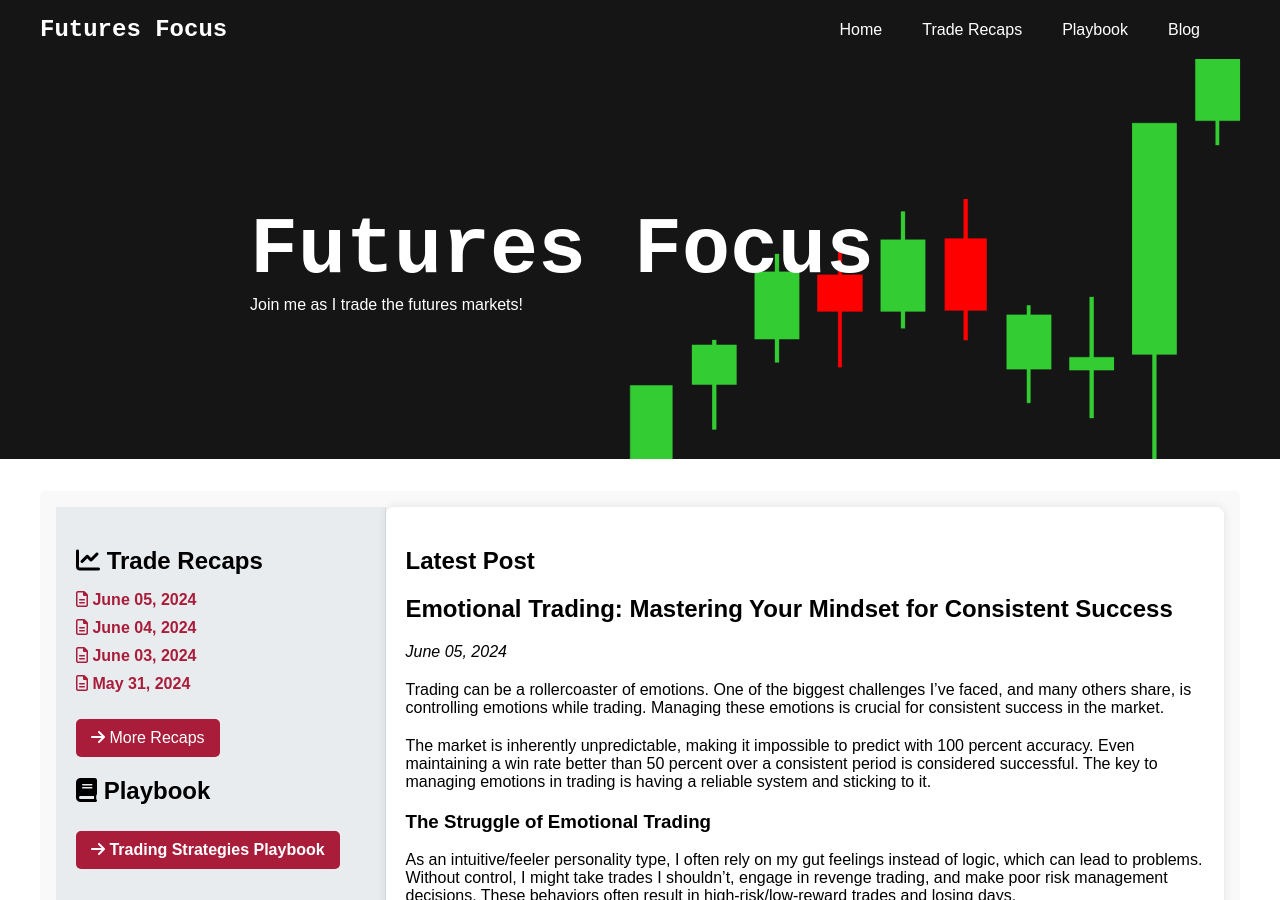
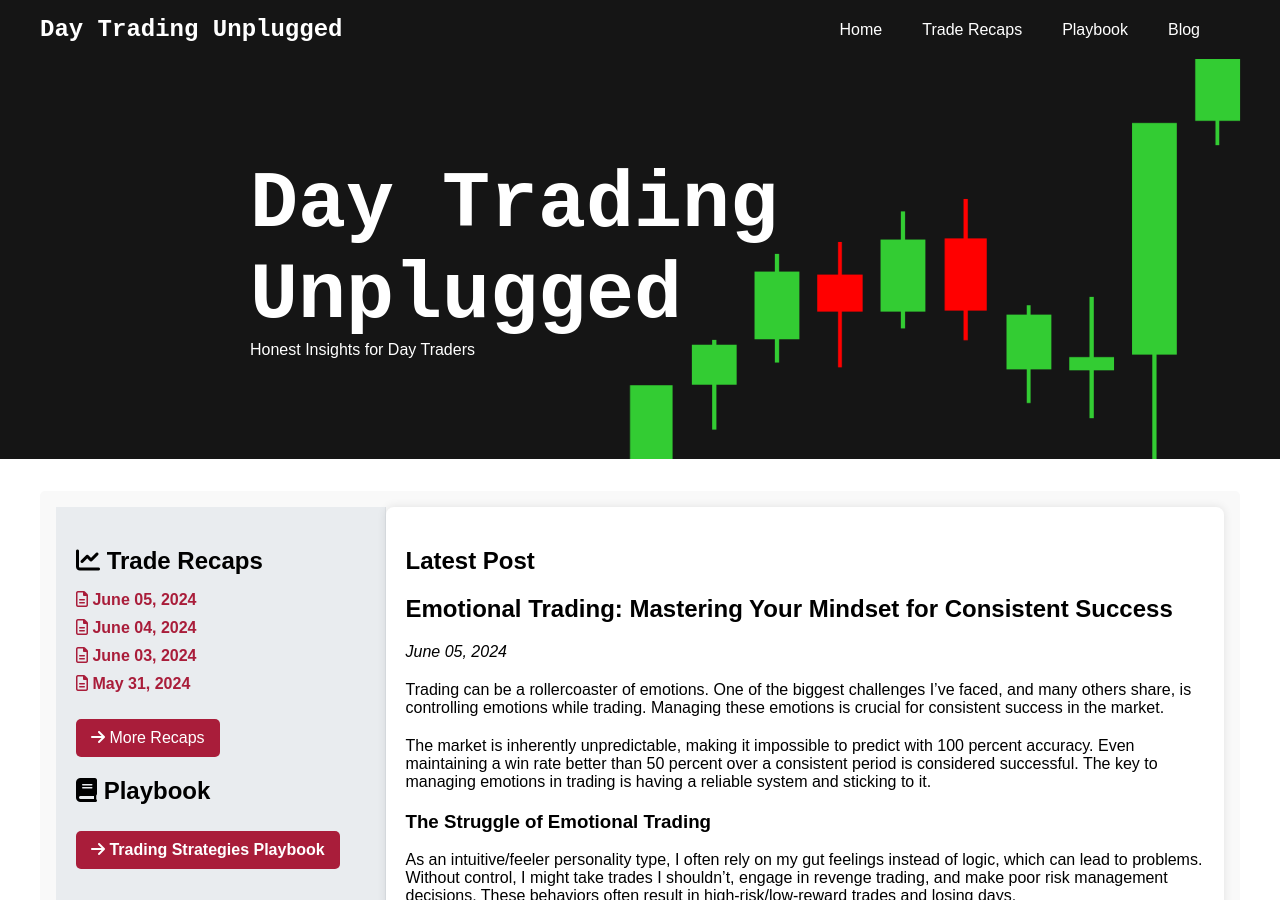
Before and after one commit to zackrylangford/daytrading-unplugged, a Jekyll site: the page built from index.markdown, in a window 1280 px wide and 900 px high. Built offline with Jekyll 4.4.1, drawn with Linux system fonts in a browser that asks for light colours; some web fonts are replaced; some of the changed text lies outside the part shown.

Commit message:
changed the name

```diff
--- a/_config.yml
+++ b/_config.yml
@@ -18,9 +18,9 @@
 # You can create any custom variable you would like, and they will be accessible
 # in the templates via {{ site.myvariable }}.
 
-title: Futures Focus
+title: Day Trading Unplugged
 email: zack@cloudzack.com
-description: "A blog to document and track my trading."
+description: "Authentic insights into Day Trading"
 baseurl: "/camarilla-futures" # the subpath of your site, e.g. /blog
 url: "https://zackrylangford.github.io" # the base hostname & protocol for your site, e.g. http://example.com
 
--- a/_layouts/home.html
+++ b/_layouts/home.html
@@ -3,8 +3,8 @@ layout: default
 ---
 <div class="hero">
     <div class="hero-text">
-        <h1>Futures Focus</h1>
-        <p>Join me as I trade the futures markets!</p>
+        <h1>Day Trading Unplugged</h1>
+        <p>Honest Insights for Day Traders</p>
     </div>
 </div>
 
```
